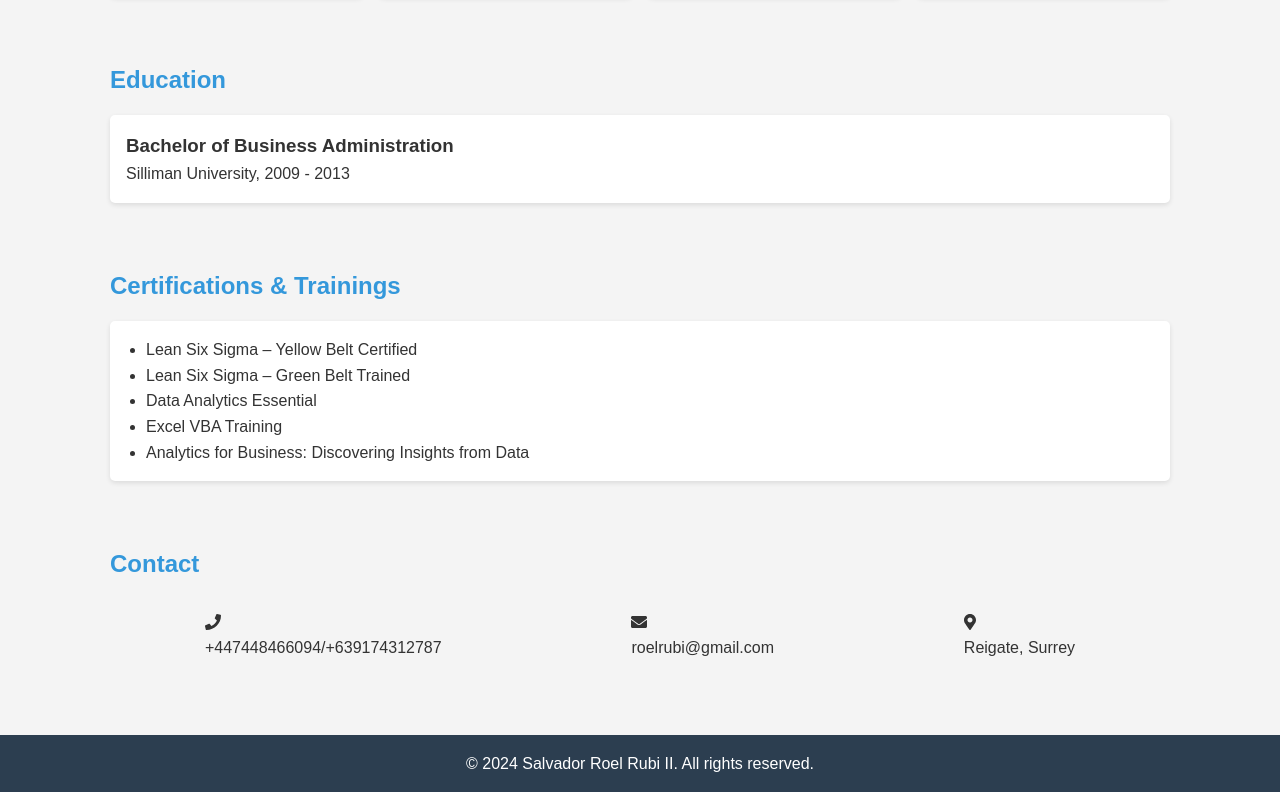
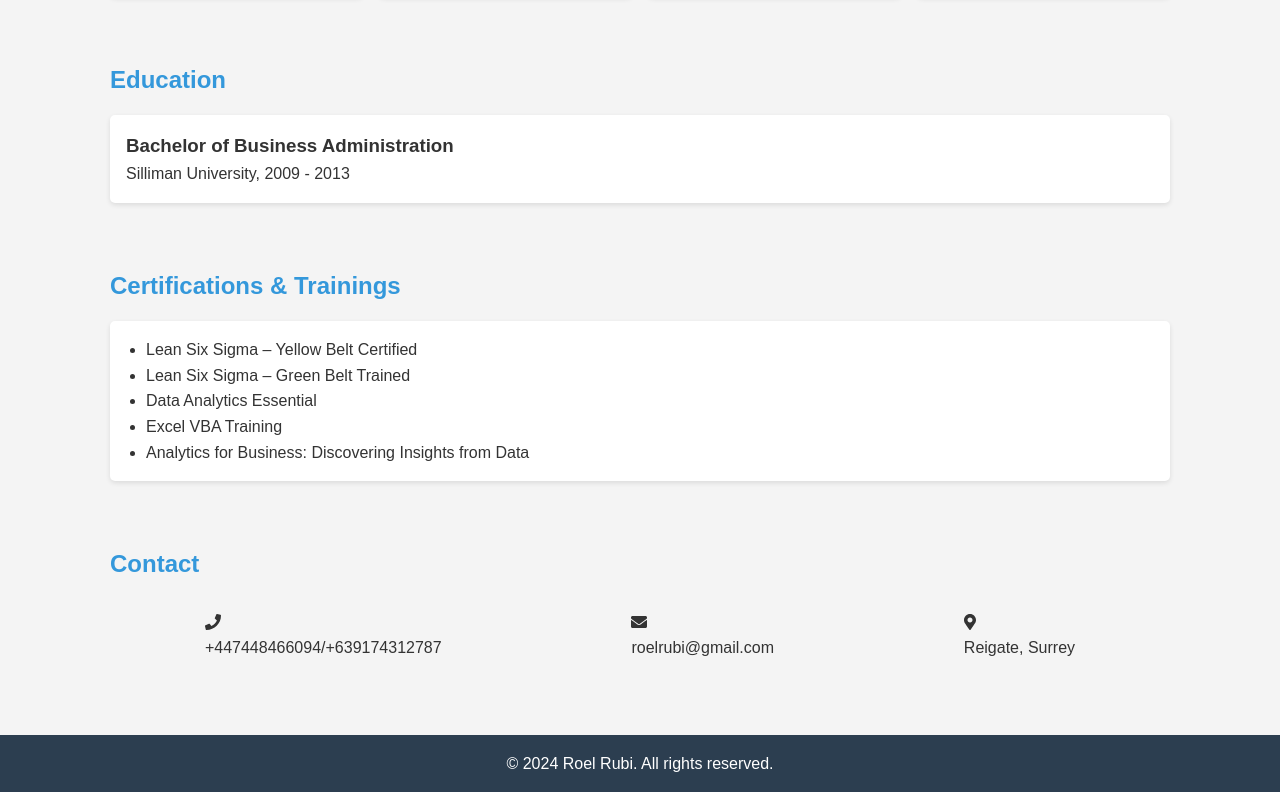
Before and after one commit to roelrubi/myPortfolio, a plain HTML site: page index.html in a window 1280 px wide. Shown: the part 1182-1974 px from the top of the page. Drawn offline with Linux system fonts and the light colour scheme.

Commit message:
updated my name

```diff
--- a/index.html
+++ b/index.html
@@ -258,7 +258,7 @@
     </main>
 
     <footer>
-        <p>&copy; 2024 Salvador Roel Rubi II. All rights reserved.</p>
+        <p>&copy; 2024 Roel Rubi. All rights reserved.</p>
     </footer>
 
     <script>
```
